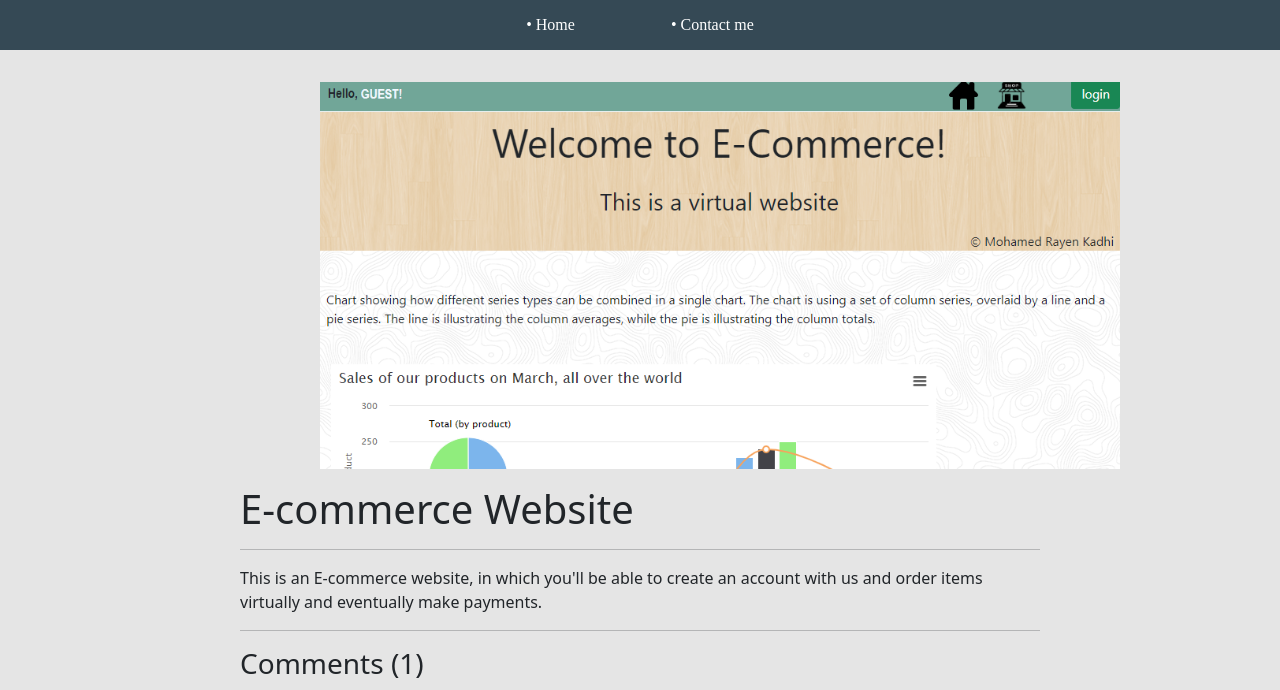
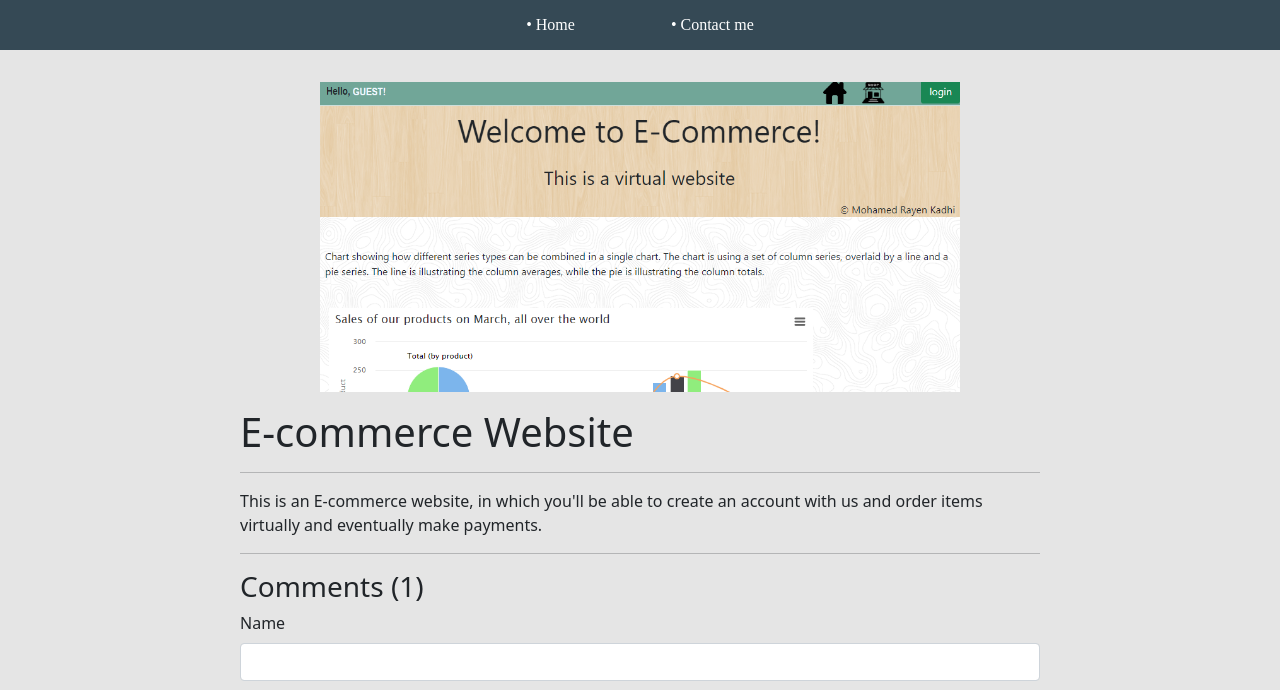
Before and after one commit to RayenKadhi/portfolio, a Django app: page /project1/54332c31-2a26-4f35-aba7-811280637cc5/ in a window 1280 px wide. Shown: the top 690 px of the page. Run offline with Django 4.2, Linux system fonts and the light colour scheme; data comes from the database, SQL or seed files in the repository; some libraries are stand-ins or nearby versions.

Commit message:
Deployment

```diff
--- a/static/styles/main.css
+++ b/static/styles/main.css
@@ -184,8 +184,8 @@ body{
 
 
 .project--image{
-    max-width: 100%;
-    max-height: 100%;
+    max-width: 80%;
+    max-height: 80%;
     margin-bottom: 1em;
     margin-left: 5em;
 
```
